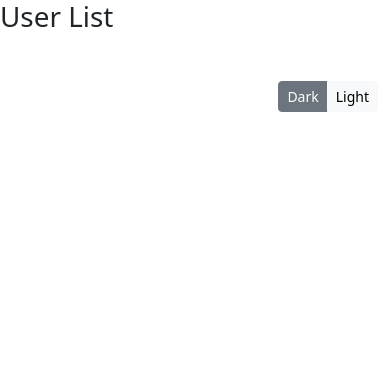
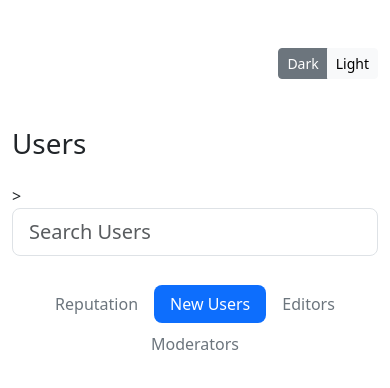
Before and after one commit to varotvil-sketch/CS100-UserList, a plain HTML site: page index.html in a window 390 px wide. Drawn offline with Linux system fonts and the light colour scheme.

Commit message:
Add user search and navigation #2

```diff
--- a/css/style.css
+++ b/css/style.css
@@ -0,0 +1,6 @@
+@media (max-width: 767px) {
+  .user-menu {
+    justify-content: center !important;
+    margin-top: 20px;
+  }
+}
--- a/index.html
+++ b/index.html
@@ -13,15 +13,38 @@
 <body>
 
   <header>
-    <h1>User List</h1>
     <div class="d-flex justify-content-end container mt-5  ">
       <div class="btn-group">
         <button type="button" data-bs-theme-value="dark" class="btn btn-secondary btn-sm mb-5">Dark</button>
         <button type="button" data-bs-theme-value="light" class="btn btn-light btn-sm mb-5">Light</button>
       </div>
     </div>
+    <div class="container mb-4">
+    <h1 class="mb-4">Users</h1>
+
+>
+    <div class="row align-items-center">
+      <div class="col-md-4 mb-3 mb-md-0">
+        <input type="text" class="form-control form-control-lg" placeholder="Search Users">
+      </div>
+      <div class="col-md-8">
+        <ul class="nav user-menu d-flex justify-content-end align-items-center gap-3 list-unstyled mb-0">
+          <li><a href="#" class="text-decoration-none text-secondary">Reputation</a></li>
+          <li><a href="#" class="text-decoration-none text-bg-primary rounded-3 px-3 py-2">New Users</a></li>
+          <li><a href="#" class="text-decoration-none text-secondary">Editors</a></li>
+          <li><a href="#" class="text-decoration-none text-secondary">Moderators</a></li>
+        </ul>
+      </div>
+    </div>
+  </div>
   </header>
+  <main>
+    <section>
+      <div class="col-md-4">
 
+      </div>
+    </section>
+  </main>
 
   <script src="js/bootstrap.bundle.min.js"></script>
   <script src="js/darkmodetoggle.js"></script>
```
